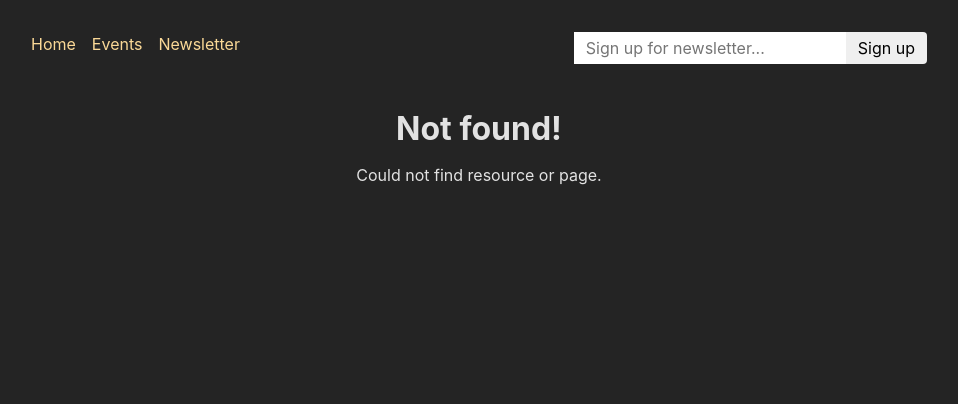
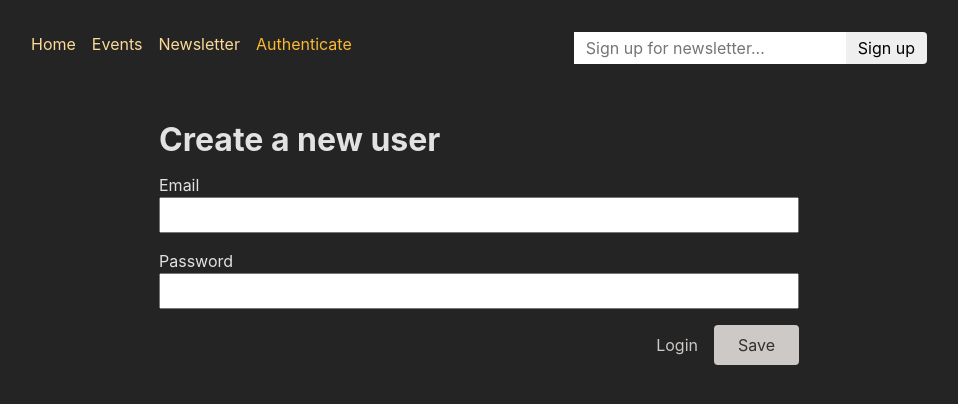
Before and after one commit to naekit/auth-refrence, a React (Create React App) app in the folder frontend/: page /auth in a window 1280 px wide. Before the commit this address had no page. Shown: the top 404 px of the page, without its empty margins (161-1119 px from the left). Built offline with nearby package versions, Linux system fonts and the light colour scheme.

Commit message:
switched to search params

```diff
--- a/frontend/src/components/AuthForm.js
+++ b/frontend/src/components/AuthForm.js
@@ -1,36 +1,37 @@
-import { useState } from 'react';
-import { Form } from 'react-router-dom';
+import { Form, Link, useSearchParams } from "react-router-dom"
 
-import classes from './AuthForm.module.css';
+import classes from "./AuthForm.module.css"
 
 function AuthForm() {
-  const [isLogin, setIsLogin] = useState(true);
-
-  function switchAuthHandler() {
-    setIsLogin((isCurrentlyLogin) => !isCurrentlyLogin);
-  }
+	const [searchParams] = useSearchParams()
+	const isLogin = searchParams.get("mode") === "login"
 
 	return (
 		<>
 			<Form method="post" className={classes.form}>
-        <h1>{isLogin ? 'Log in' : 'Create a new user'}</h1>
+				<h1>{isLogin ? "Log in" : "Create a new user"}</h1>
 				<p>
 					<label htmlFor="email">Email</label>
 					<input id="email" type="email" name="email" required />
 				</p>
 				<p>
 					<label htmlFor="image">Password</label>
-          <input id="password" type="password" name="password" required />
+					<input
+						id="password"
+						type="password"
+						name="password"
+						required
+					/>
 				</p>
 				<div className={classes.actions}>
-          <button onClick={switchAuthHandler} type="button">
-            {isLogin ? 'Create new user' : 'Login'}
-          </button>
+					<Link to={`?mode=${isLogin ? "signup" : "login"}`}>
+						{isLogin ? "Create new user" : "Login"}
+					</Link>
 					<button>Save</button>
 				</div>
 			</Form>
 		</>
-  );
+	)
 }
 
-export default AuthForm;
+export default AuthForm
--- a/frontend/src/components/MainNavigation.js
+++ b/frontend/src/components/MainNavigation.js
@@ -1,7 +1,7 @@
-import { NavLink } from 'react-router-dom';
+import { NavLink } from "react-router-dom"
 
-import classes from './MainNavigation.module.css';
-import NewsletterSignup from './NewsletterSignup';
+import classes from "./MainNavigation.module.css"
+import NewsletterSignup from "./NewsletterSignup"
 
 function MainNavigation() {
 	return (
@@ -39,11 +39,21 @@
 							Newsletter
 						</NavLink>
 					</li>
+					<li>
+						<NavLink
+							to="/auth?mode=login"
+							className={({ isActive }) =>
+								isActive ? classes.active : undefined
+							}
+						>
+							Authenticate
+						</NavLink>
+					</li>
 				</ul>
 			</nav>
 			<NewsletterSignup />
 		</header>
-  );
+	)
 }
 
-export default MainNavigation;
+export default MainNavigation
--- a/frontend/src/pages/Authentication.js
+++ b/frontend/src/pages/Authentication.js
@@ -1,7 +1,7 @@
-import AuthForm from '../components/AuthForm';
+import AuthForm from "../components/AuthForm"
 
 function AuthenticationPage() {
-  return <AuthForm />;
+	return <AuthForm />
 }
 
-export default AuthenticationPage;
+export default AuthenticationPage
```
Also changed, not shown: frontend/src/App.js (+23 -21 lines). Lines whose indentation alone changed are shown as unchanged.
